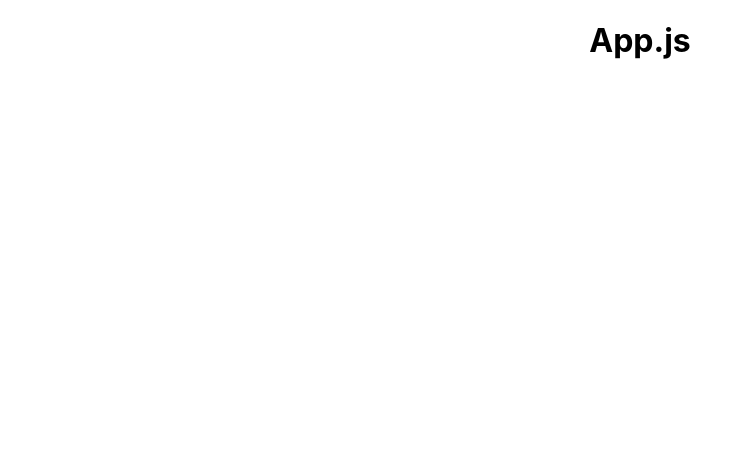
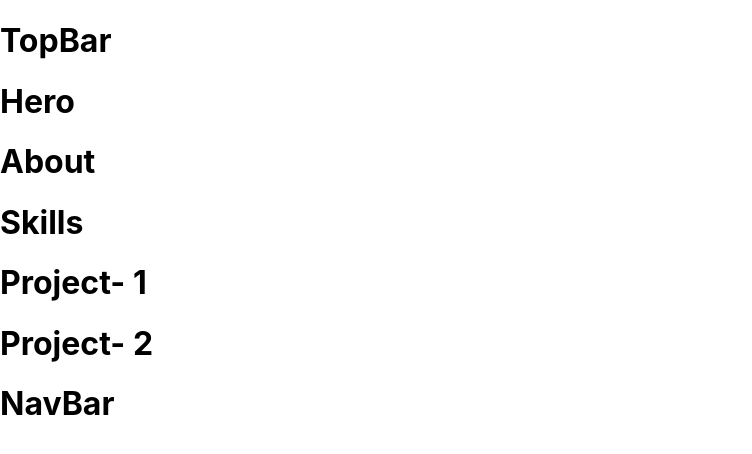
Before and after one commit to MdMahdiHasanTazelly/Md_Mahdi_Hasan_Tazelly, a React (Create React App) app: page / in a window 1280 px wide. Shown: the top 454 px of the page, without its empty margins (0-752 px from the left). Built offline with nearby package versions, Linux system fonts and the light colour scheme.

Commit message:
Setted up the structure

```diff
--- a/src/App.css
+++ b/src/App.css
@@ -1,4 +1,4 @@
-.App {
+/* .App {
   text-align: center;
 }
 
@@ -35,4 +35,4 @@
   to {
     transform: rotate(360deg);
   }
-}
+} */
--- a/src/App.js
+++ b/src/App.js
@@ -1,9 +1,21 @@
 import './App.css';
+import TopBar from './components/TopBar';
+import Hero from './components/Hero';
+import Skills from './components/Skills';
+import Nav from './components/Nav';
+import About from './components/About'
+import ProjectsHome from './components/Projects/PeojectsHome';
+
 
 function App() {
   return (
     <div className="App">
-      <h1>App.js</h1>
+      <TopBar/>
+      <Hero/>
+      <About/>
+      <Skills/>
+      <ProjectsHome/>
+      <Nav/>
     </div>
   );
 }
--- /dev/null
+++ b/src/components/About.js
@@ -0,0 +1,9 @@
+function About(){
+    return(
+        <h1>
+            About
+        </h1>
+    );
+}
+
+export default About;
--- /dev/null
+++ b/src/components/Hero.js
@@ -0,0 +1,9 @@
+function Hero(){
+    return(
+        <h1>
+            Hero
+        </h1>
+    );
+}
+
+export default Hero;
--- /dev/null
+++ b/src/components/Nav.js
@@ -0,0 +1,8 @@
+
+function Nav(){
+    return(
+        <h1>NavBar</h1>
+    );
+}
+
+export default Nav;
--- /dev/null
+++ b/src/components/Projects/PeojectsHome.js
@@ -0,0 +1,13 @@
+import Project1 from "./Project1";
+import Project2 from "./Project2";
+
+function ProjectsHome(){
+    return(
+        <>
+            <Project1/>
+            <Project2/>
+        </>
+    );
+}
+
+export default ProjectsHome;
--- /dev/null
+++ b/src/components/Projects/Project1.js
@@ -0,0 +1,9 @@
+function Project1(){
+    return(
+        <h1>
+            Project- 1
+        </h1>
+    );
+}
+
+export default Project1;
--- /dev/null
+++ b/src/components/Projects/Project2.js
@@ -0,0 +1,8 @@
+function Project2(){
+    return(
+        <h1>Project- 2</h1>
+    );
+}
+
+
+export default Project2;
--- /dev/null
+++ b/src/components/Skills.js
@@ -0,0 +1,9 @@
+
+
+function Skills(){
+    return(
+        <h1>Skills</h1>
+    );
+}
+
+export default Skills;
--- /dev/null
+++ b/src/components/TopBar.js
@@ -0,0 +1,11 @@
+
+
+function TopBar(){
+    return(
+        <>
+        <h1>TopBar</h1>
+        </>
+    );
+}
+
+export default TopBar;
```
